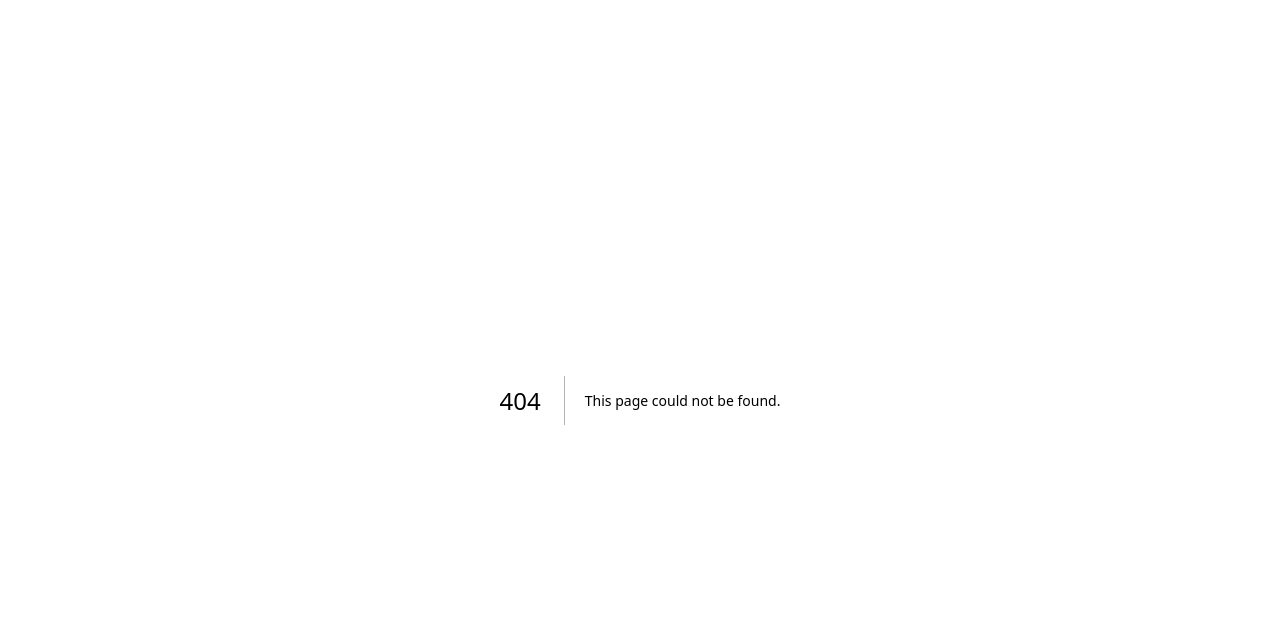
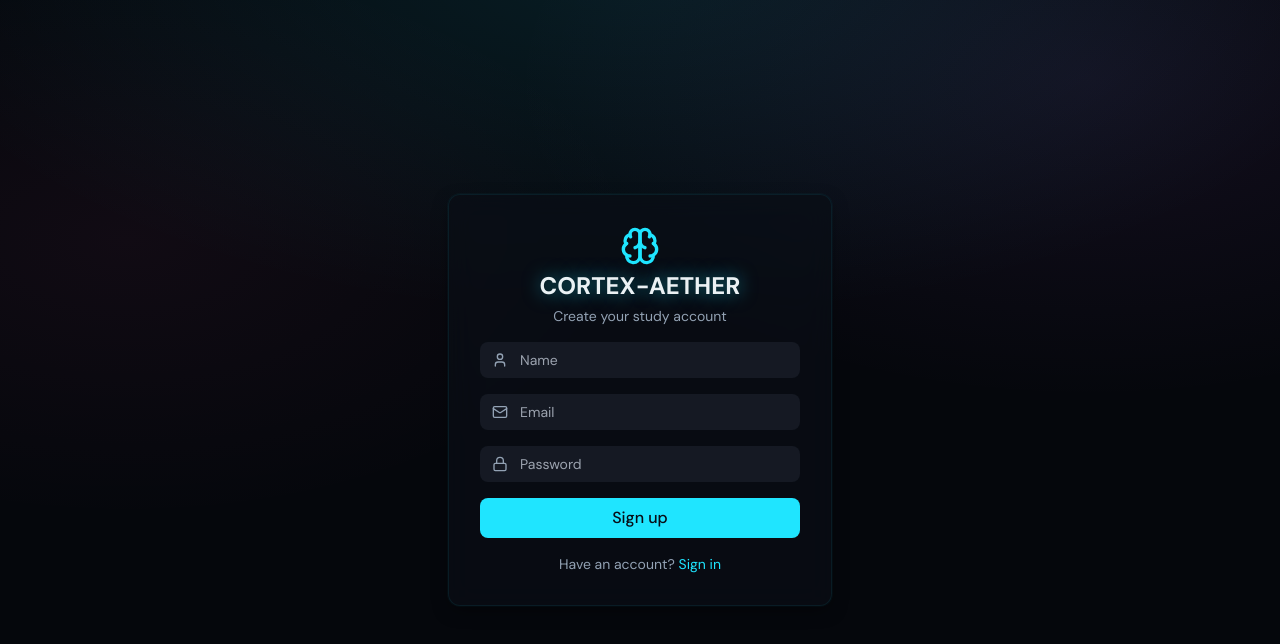
Before and after one commit to Rhufuzz/3D-Neuro-Atlas, a Next.js app: page /signup in a window 1280 px wide. Before the commit this address had no page. Shown: the top 644 px of the page. Built offline with nearby package versions, Linux system fonts and the light colour scheme; no server answers.

Commit message:
Add app/signup/page.tsx

```diff
--- /dev/null
+++ b/app/signup/page.tsx
@@ -0,0 +1,11 @@
+import { redirect } from 'next/navigation';
+import { auth } from '@/auth';
+import AuthForm from '../login/auth-form';
+
+export const dynamic = 'force-dynamic';
+
+export default async function SignupPage() {
+  const session = await auth();
+  if (session?.user) redirect('/atlas');
+  return <AuthForm mode="signup" />;
+}
```
